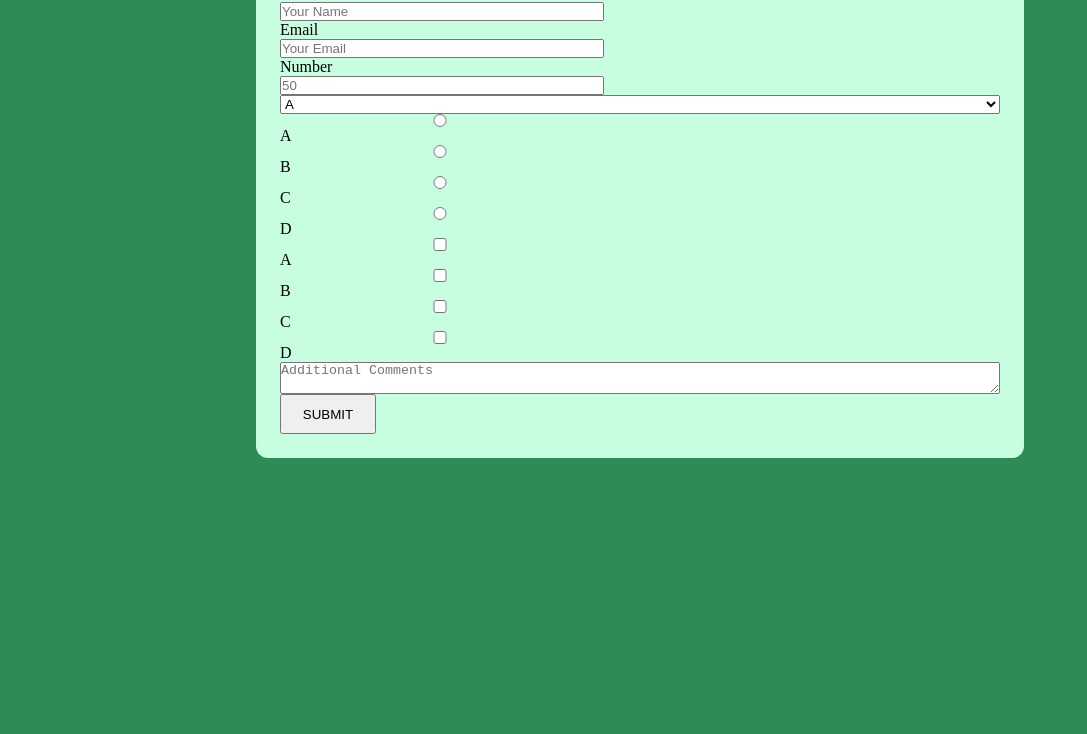
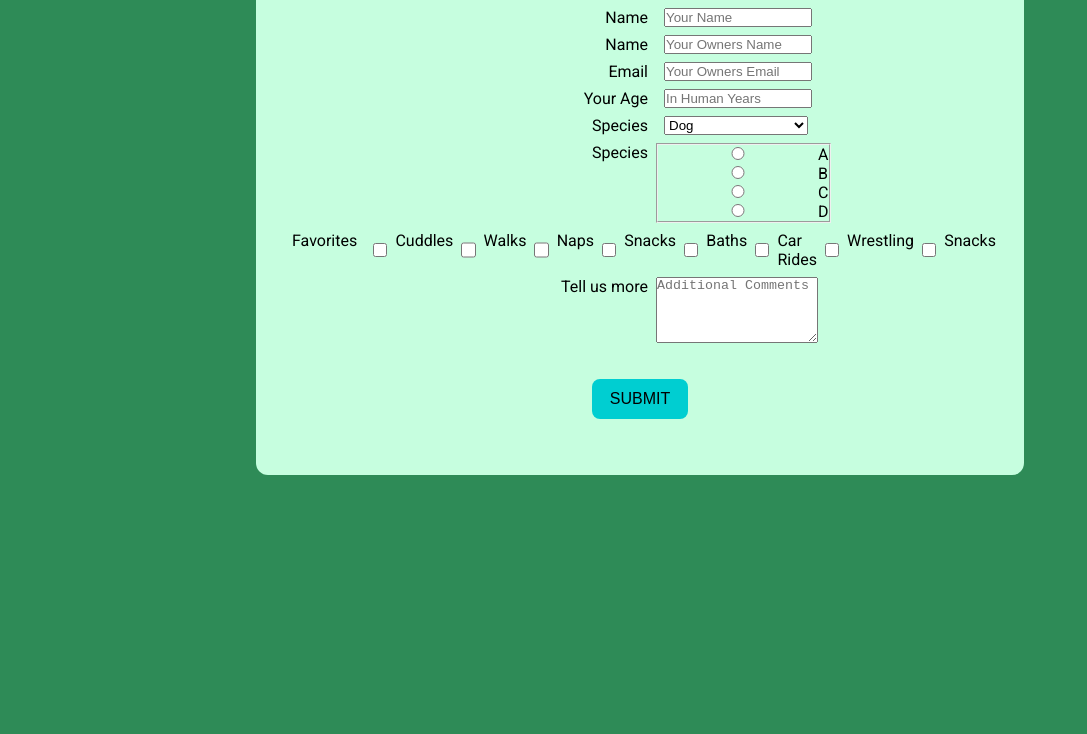
Before and after one commit to StevenJBurns/fcc-survey-form, a plain HTML site: page index.html in a window 1280 px wide. Shown: the part 127-861 px from the top of the page, without its empty margins (0-1087 px from the left). Drawn offline with Linux system fonts and the light colour scheme.

Commit message:
Made the projects theme PETS; added lots of for-fun-only content; added styles to closely match the FCC project example

```diff
--- a/index.css
+++ b/index.css
@@ -1,6 +1,10 @@
 * {
   margin: 0;
   padding: 0
+}
+
+body {
+  font-family: Futura, Roboto, Nunito, Helvetica, sans-serif
 }
 
 main {
@@ -10,6 +14,10 @@ main {
   justify-items: center;
   background-color: #2E8B57;
   padding: 32px 0
+}
+
+hr {
+  margin: 8px 0;
 }
 
 form {
@@ -26,12 +34,39 @@ form {
   /* flex: 1 0 auto; */
 }
 
-input {
-  min-width: 288px;
-  max-width: 320px
+.form-row {
+  display: flex;
+  flex-direction: row;
+  padding: 4px
+}
+
+label {
+  width: 50%;
+  margin: 0 8px;
+  text-align: right
+}
+
+input,
+select {
+  width: 144px;
+  margin: 0 8px
+}
+
+textarea {
+  width: 160px;
+  height: 64px
 }
 
 #submit {
   width: 96px;
   height: 40px;
+  font-size: 1em;
+  margin: 32px auto;
+  border: 0 solid;
+  border-radius: 8px;
+  background-color: darkturquoise
 }
+
+footer {
+  background-color: darkgreen
+}
--- a/index.html
+++ b/index.html
@@ -4,35 +4,68 @@
     <meta charset="UTF-8">
     <meta http-equiv="X-UA-Compatible" content="ie=edge">
     <meta name="viewport" content="width=device-width, initial-scale=1.0">
+    <link href="https://fonts.googleapis.com/css?family=Roboto" rel="stylesheet">
+    <link href="https://fonts.googleapis.com/css?family=Nunito" rel="stylesheet">
     <link rel="stylesheet" href="index.css">
     <title>FCC &bull; Survery Form</title>
   </head>
   <body>
     <main id="main">
-      <h1 id="title">Survey Form</h1>
-      <p id="description">Description</p>
       <form id="survey-form">
+        <h1 id="title">Pet Lifestyles</h1>
+        <p id="description">Tell us about your owner</p>
+        <hr>
+        <div class="form-row">
+          <label id="name-label-pet" for="name-pet">Name</label>
+          <input type="text" id="name-pet" placeholder="Your Name" required>
+        </div>
+        <div class="form-row">
           <label id="name-label" for="name">Name</label>
-        <input type="text" id="name" placeholder="Your Name" required>
+          <input type="text" id="name" placeholder="Your Owners Name" required>
+        </div>
+        <div class="form-row">
           <label id="email-label" for="email">Email</label>
-        <input type="email" id="email" placeholder="Your Email" required>
-        <label id="number-label" for="number">Number</label>
-        <input type="number" id="number" min="1" max="100" placeholder="50" required>
+          <input type="email" id="email" placeholder="Your Owners Email" required>
+        </div>
+        <div class="form-row">
+          <label id="number-label" for="number">Your Age</label>
+          <input type="number" id="number" min="1" max="100" placeholder="In Human Years" required>
+        </div>
+        <div class="form-row">
+          <label id="dropdown-label" for="dropdown">Species</label>
           <select id="dropdown" type="search">
-          <option value="A">A</option>
-          <option value="B">B</option>
-          <option value="C">C</option>
-          <option value="D">D</option>
+            <option value="dog">Dog</option>
+            <option value="cat">Cat</option>
+            <option value="bird">Bird</option>
+            <option value="fish">Fish</option>
+            <option value="lizard">Lizard</option>
+            <option value="other">Other</option>
           </select>
+        </div>
+        <div class="form-row">
+          <label id="radio-group-label" for="dropdown">Species</label>
+          <fieldset>
             <input type="radio" name="radio-group" value="A">A<br>
             <input type="radio" name="radio-group" value="B">B<br>
             <input type="radio" name="radio-group" value="C">C<br>
             <input type="radio" name="radio-group" value="D">D<br>
-        <input type="checkbox" name="check-group" value="A">A<br>
-        <input type="checkbox" name="check-group" value="B">B<br>
-        <input type="checkbox" name="check-group" value="C">C<br>
-        <input type="checkbox" name="check-group" value="D">D<br>
-        <textarea placeholder="Additional Comments"></textarea>
+          </fieldset>
+        </div>
+        <div class="form-row">
+          <label id="check-group-label" for="dropdown">Favorites</label>
+          <input type="checkbox" name="check-group" value="cuddles">Cuddles<br>
+          <input type="checkbox" name="check-group" value="walks">Walks<br>
+          <input type="checkbox" name="check-group" value="naps">Naps<br>
+          <input type="checkbox" name="check-group" value="snacks">Snacks<br>
+          <input type="checkbox" name="check-group" value="baths">Baths<br>
+          <input type="checkbox" name="check-group" value="rides">Car Rides<br>
+          <input type="checkbox" name="check-group" value="wrestling">Wrestling<br>
+          <input type="checkbox" name="check-group" value="snacks">Snacks<br>
+        </div>
+        <div class="form-row">
+          <label id="text-area-label" for="text-area-comments">Tell us more</label>
+          <textarea id="text-area-comments" placeholder="Additional Comments"></textarea>
+        </div>
         <button type="submit" id="submit">SUBMIT</button>
       </form>
     </main>
```
Lines whose indentation alone changed are shown as unchanged.
